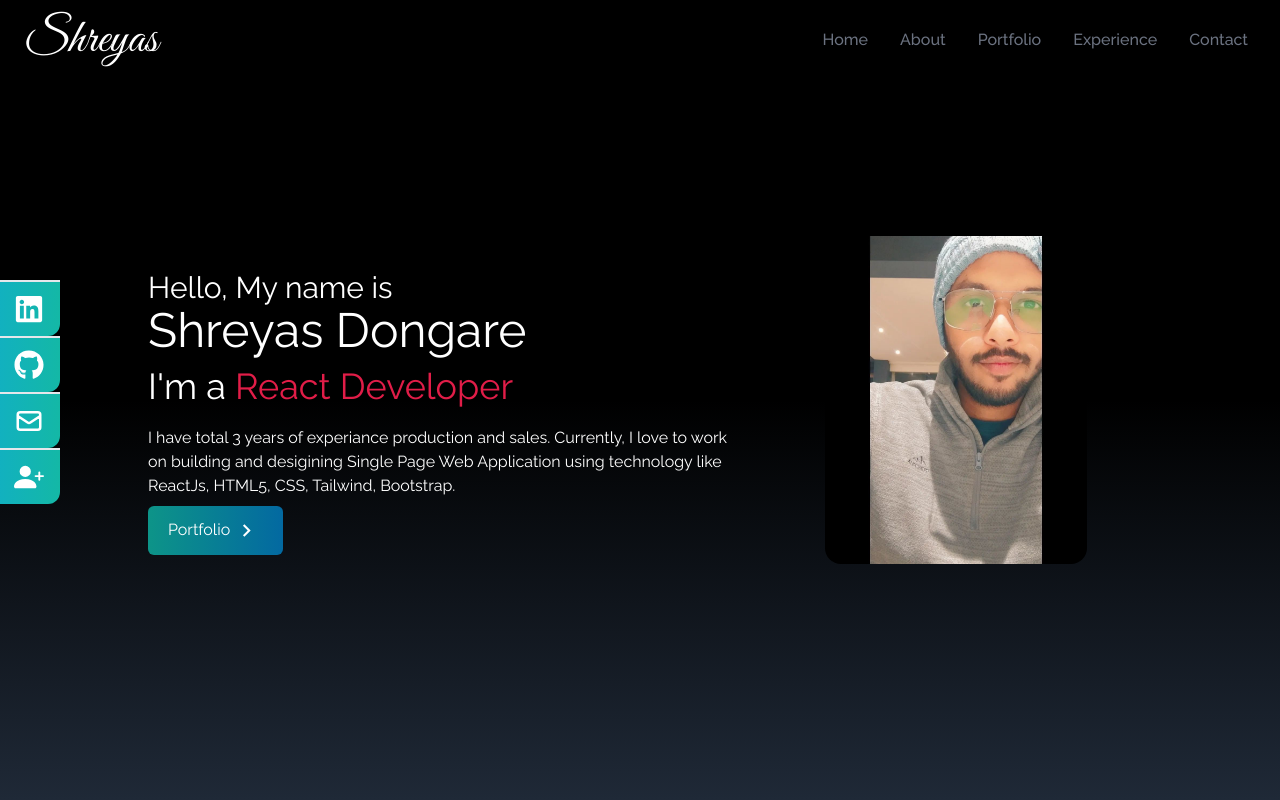
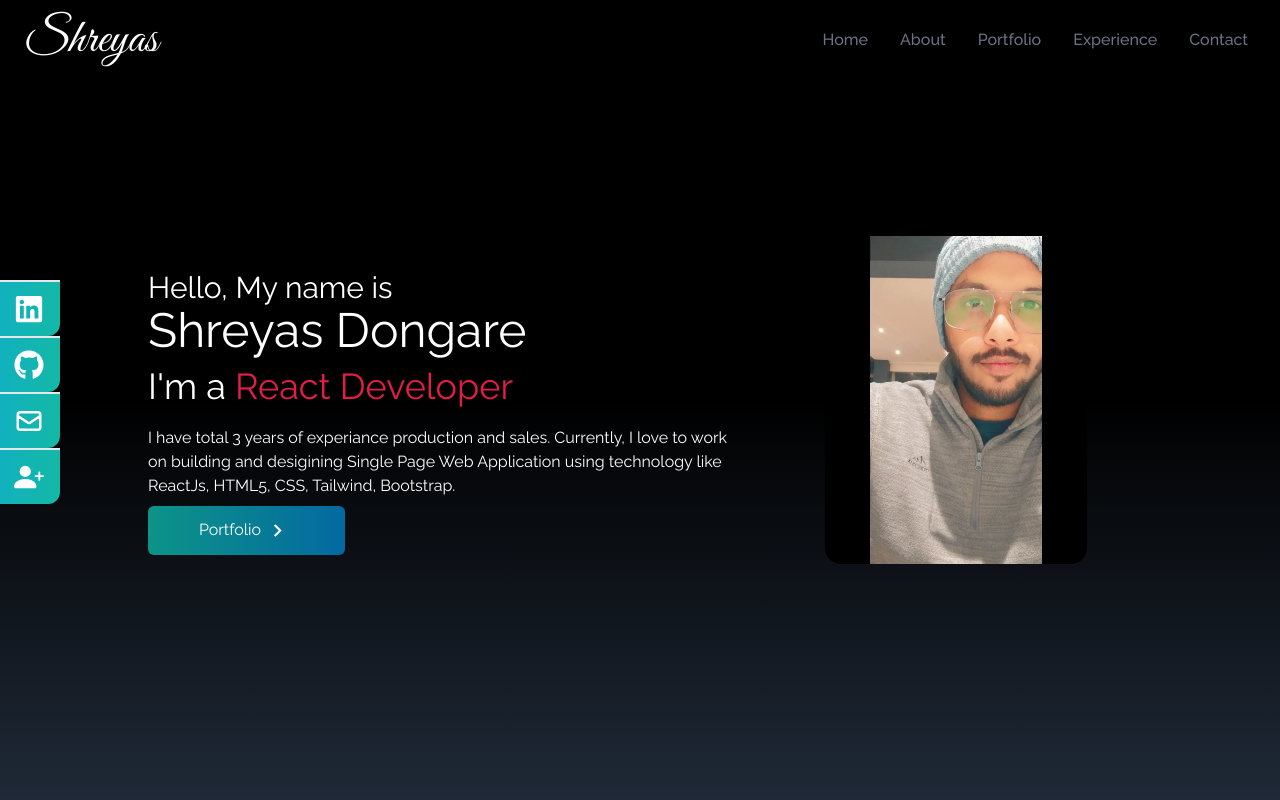
Before and after one commit to ShreyasDongare/ShreyasPortfolio, a React (Create React App) app: page / in a window 1280 px wide. Shown: the top 800 px of the page. Built offline with nearby package versions, Linux system fonts and the light colour scheme.

Commit message:
worked on Smooth Scroll

```diff
--- a/src/components/Home.jsx
+++ b/src/components/Home.jsx
@@ -1,6 +1,7 @@
 import React from "react";
 import HeroImage from "../assets/HeroImage.png";
 import { MdOutlineKeyboardArrowRight } from "react-icons/md";
+import { Link } from "react-scroll";
 
 const Home = () => {
   return (
@@ -23,12 +24,12 @@ const Home = () => {
             Bootstrap.
           </p>
           <div>
-            <button className="group flex justify-center items-center cursor-pointer  bg-gradient-to-l from-sky-700 to-teal-600 rounded-md px-5 py-3">
-              Portfolio
+            <Link to="portfolio" smooth duration={500} className="w-1/3 group flex justify-center items-center cursor-pointer  bg-gradient-to-l from-sky-700 to-teal-600 rounded-md px-5 py-3">
+             Portfolio
               <span className="mx-1 group-hover:rotate-90 duration-300">
                 <MdOutlineKeyboardArrowRight size={25} />
               </span>
-            </button>
+            </Link>
           </div>
         </div>
         <div>
--- a/src/components/Navbar.jsx
+++ b/src/components/Navbar.jsx
@@ -69,7 +69,9 @@ const [nav, setNav]= useState(false)
                 key={id}
                 className="px-4 cursor-pointer capitalize text-4xl py-5 my-1"
               >
-                {link}
+                <Link onClick={()=> setNav(!nav)} to={link} smooth duration={500}>
+                  {link}
+                </Link>
               </li>
             );
           })}
```
